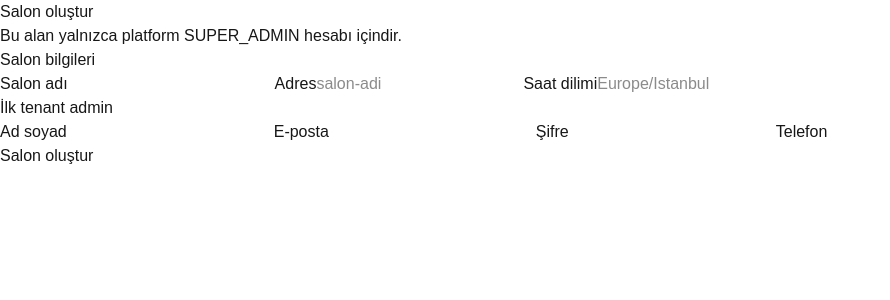
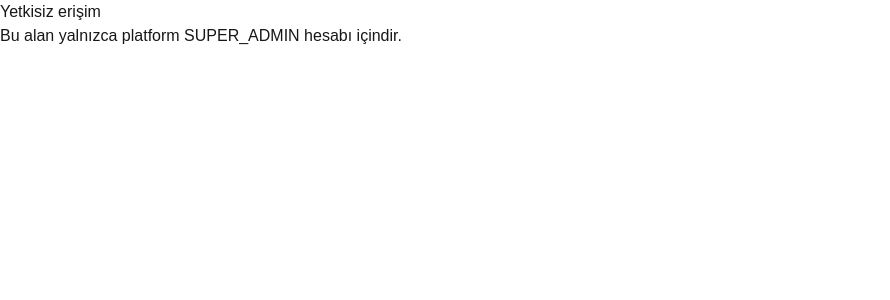
Before and after one commit to emrtasknn/Salon-SaaS, a Next.js app: page /platform/tenants in a window 1280 px wide. Shown: the top 300 px of the page, without its empty margins (0-890 px from the left). Built offline with nearby package versions, Linux system fonts and the light colour scheme; no server answers.

Commit message:
feat: fail closed on platform page access

```diff
--- a/src/app/platform/tenants/page.tsx
+++ b/src/app/platform/tenants/page.tsx
@@ -1,12 +1,24 @@
+import { readPlatformAccess } from "./actions";
 import { TenantProvisioningForm } from "./tenant-provisioning-form";
 
 export const dynamic = "force-dynamic";
 
-export default function PlatformTenantsPage() {
+export default async function PlatformTenantsPage() {
+  const allowed = await readPlatformAccess();
+
+  if (!allowed) {
+    return (
+      <main>
+        <h1>Yetkisiz erişim</h1>
+        <p>Bu alan yalnızca platform SUPER_ADMIN hesabı içindir.</p>
+      </main>
+    );
+  }
+
   return (
     <main>
       <h1>Salon oluştur</h1>
-      <p>Bu alan yalnızca platform SUPER_ADMIN hesabı içindir.</p>
+      <p>Yeni salon ve ilk tenant admin hesabını oluşturun.</p>
       <TenantProvisioningForm />
     </main>
   );
```
